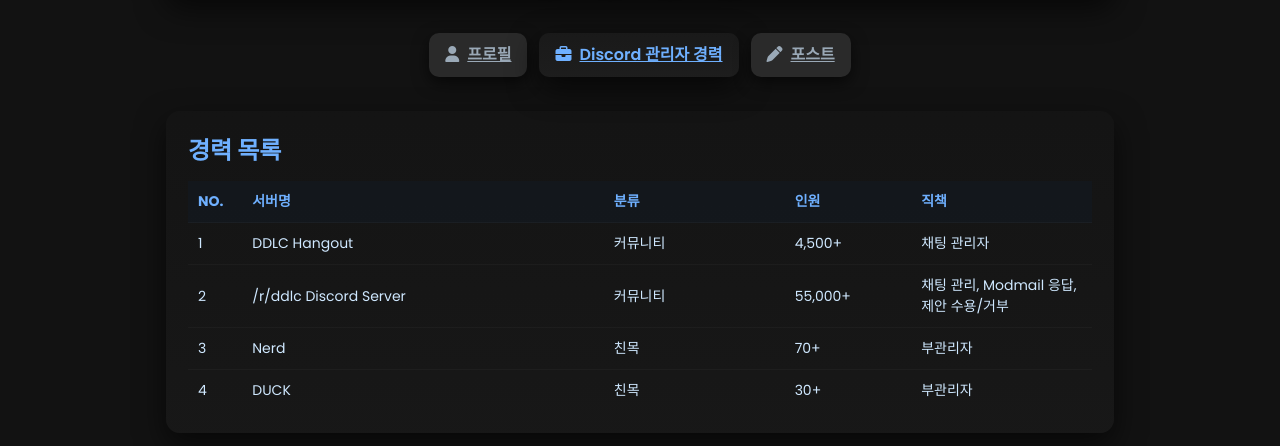
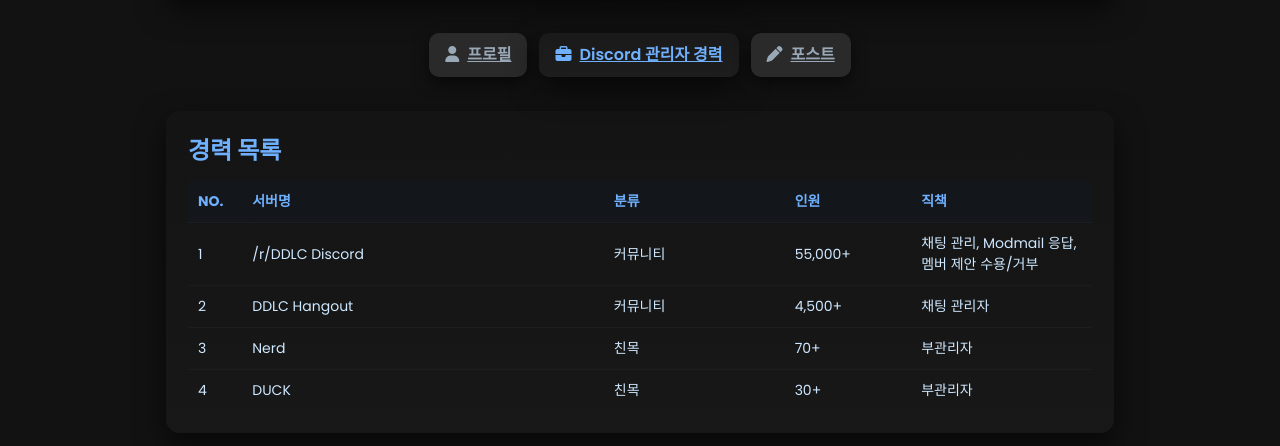
Before and after one commit to OrangeBlue2336/orangeblue2336.github.io, a plain HTML site: page portfolio.html in a window 1280 px wide. Shown: the part 354-800 px from the top of the page. Drawn offline with Linux system fonts and the light colour scheme.

Commit message:
Update portfolio.html
경력 순서 변경

```diff
--- a/portfolio.html
+++ b/portfolio.html
@@ -39,8 +39,8 @@
         </thead>
         <tbody>
           <!-- 예시 행들: 필요하면 추가/수정하세요 -->
-          <tr><td>1</td><td>DDLC Hangout</td><td>커뮤니티</td><td>4,500+</td><td>채팅 관리자</td></tr>
-          <tr><td>2</td><td>/r/ddlc Discord Server</td><td>커뮤니티</td><td>55,000+</td><td>채팅 관리, Modmail 응답, 제안 수용/거부</td></tr>
+          <tr><td>1</td><td>/r/DDLC Discord</td><td>커뮤니티</td><td>55,000+</td><td>채팅 관리, Modmail 응답, 멤버 제안 수용/거부</td></tr>
+          <tr><td>2</td><td>DDLC Hangout</td><td>커뮤니티</td><td>4,500+</td><td>채팅 관리자</td></tr>
           <tr><td>3</td><td>Nerd</td><td>친목</td><td>70+</td><td>부관리자</td></tr>
           <tr><td>4</td><td>DUCK</td><td>친목</td><td>30+</td><td>부관리자</td></tr>
           <!-- 더 추가 -->
```
